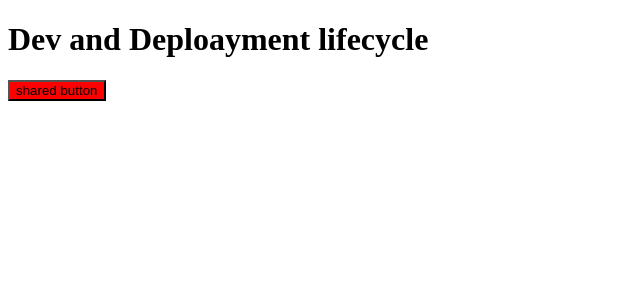
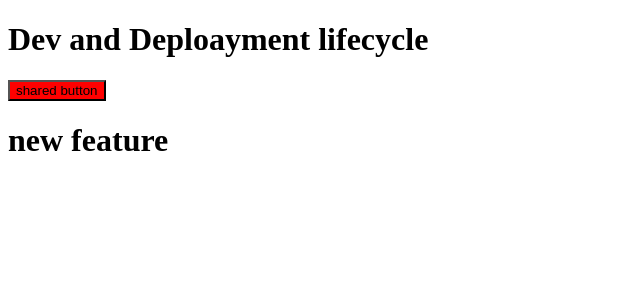
Before and after one commit to shekharpandey10/fe-deploy-lifecycle, a React (Vite) app in the folder apps/customer-portal/: page / in a window 1280 px wide. Shown: the top 300 px of the page, without its empty margins (0-640 px from the left). Built offline with nearby package versions, Linux system fonts and the light colour scheme.

Commit message:
new feat

```diff
--- a/apps/customer-portal/src/App.tsx
+++ b/apps/customer-portal/src/App.tsx
@@ -8,6 +8,7 @@ function App() {
     <>
       <h1>Dev and Deploayment lifecycle</h1>
       <Button onClick={() => alert(formatCurrency(1234))} />
+      <h1>new feature</h1>
     </>
   )
 }
```
